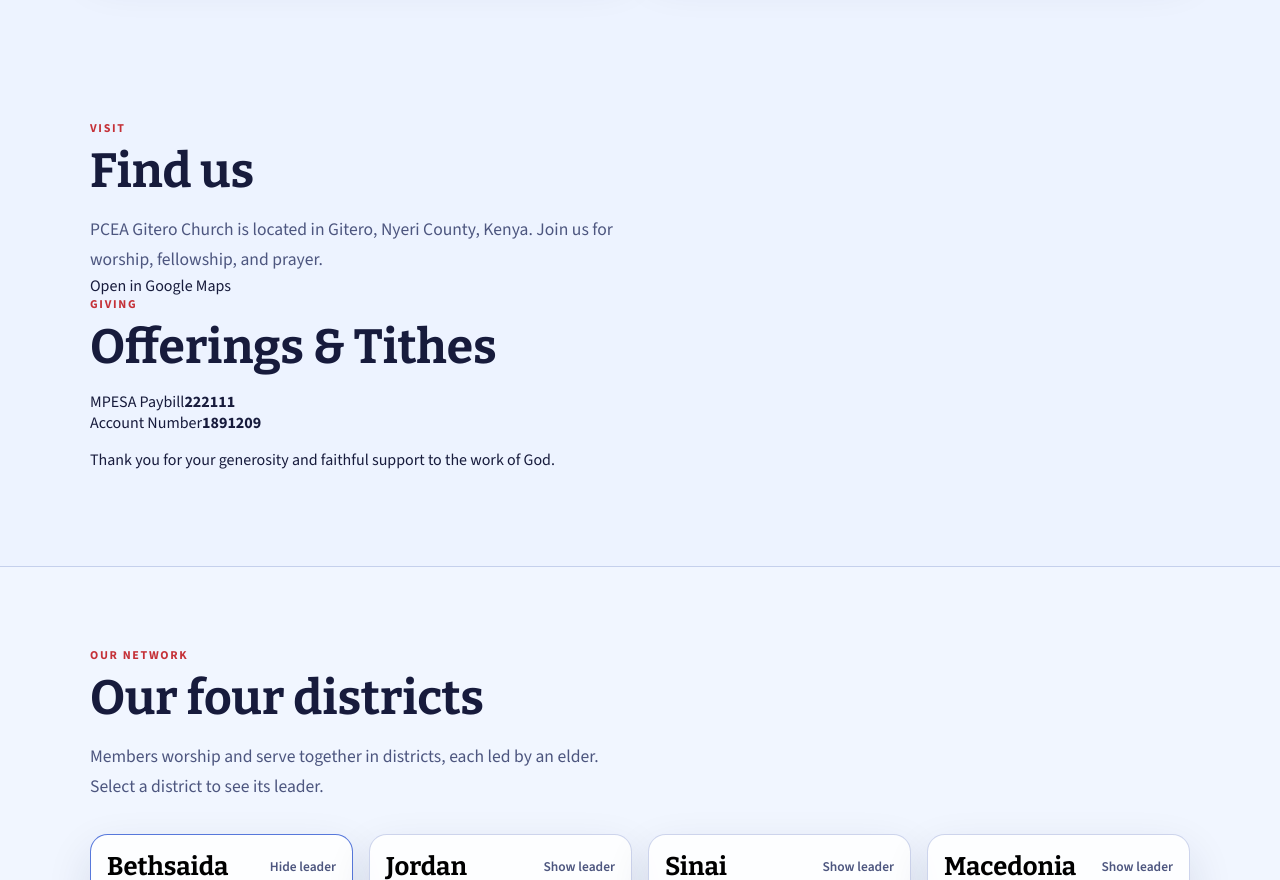
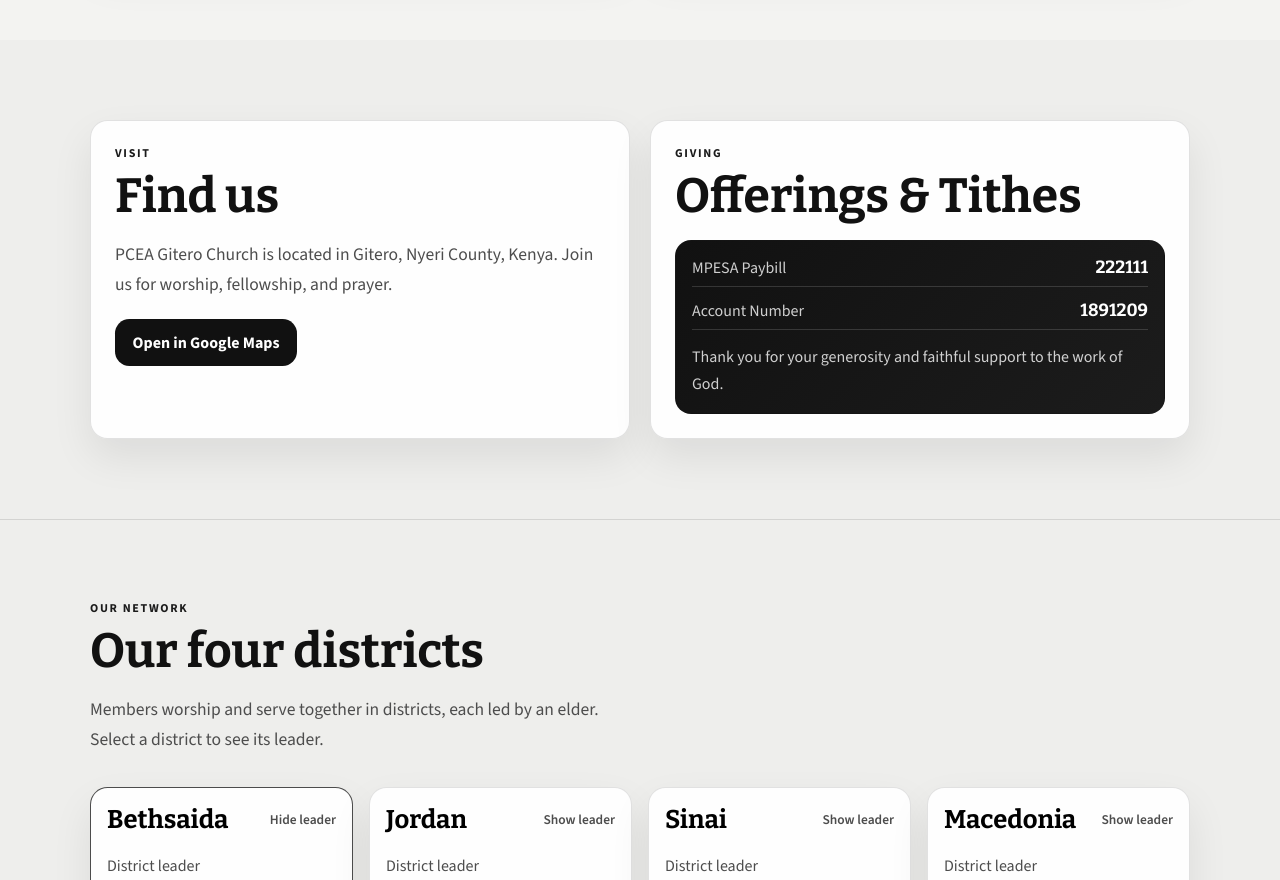
Before and after one commit to Paeshy13/PCEA-Gitero-Church, a React (Vite) app: page / in a window 1280 px wide. Shown: the part 1920-2800 px from the top of the page. Built offline with nearby package versions, Linux system fonts and the light colour scheme.

Commit message:
Apply a black-and-white visual refresh and update the group layout and giving/location styling to match the requested church landing page design.

```diff
--- a/src/styles.css
+++ b/src/styles.css
@@ -1,33 +1,33 @@
  :root {
-  --bg: #edf3ff;
-  --bg-strong: #dfe9ff;
-  --panel: rgba(255, 255, 255, 0.84);
+  --bg: #f3f3f1;
+  --bg-strong: #e5e5e2;
+  --panel: rgba(255, 255, 255, 0.92);
   --panel-strong: #ffffff;
-  --text: #171b3c;
-  --muted: #4d567f;
-  --line: rgba(120, 138, 201, 0.36);
-  --primary: #2d2a82;
-  --primary-soft: #e8ecff;
-  --accent: #f1b129;
-  --accent-strong: #f4c14b;
-  --danger: #c53138;
-  --shadow: 0 18px 45px rgba(27, 31, 72, 0.12);
+  --text: #111111;
+  --muted: #4d4d4d;
+  --line: rgba(17, 17, 17, 0.12);
+  --primary: #111111;
+  --primary-soft: #f0f0f0;
+  --accent: #d4d4d4;
+  --accent-strong: #bdbdbd;
+  --danger: #1b1b1b;
+  --shadow: 0 18px 40px rgba(0, 0, 0, 0.08);
 }
 
 :root[data-theme='dark'] {
-  --bg: #0d112d;
-  --bg-strong: #121a3c;
-  --panel: rgba(18, 23, 49, 0.9);
-  --panel-strong: #171d40;
-  --text: #edf1ff;
-  --muted: #b4bedf;
-  --line: rgba(175, 188, 255, 0.18);
-  --primary: #aeb9ff;
-  --primary-soft: rgba(104, 116, 210, 0.22);
-  --accent: #ffd76b;
-  --accent-strong: #f6c753;
-  --danger: #ff8a7c;
-  --shadow: 0 18px 45px rgba(2, 5, 18, 0.45);
+  --bg: #0d0d0d;
+  --bg-strong: #171717;
+  --panel: rgba(24, 24, 24, 0.94);
+  --panel-strong: #1d1d1d;
+  --text: #f4f4f4;
+  --muted: #d0d0d0;
+  --line: rgba(255, 255, 255, 0.12);
+  --primary: #f4f4f4;
+  --primary-soft: rgba(255, 255, 255, 0.06);
+  --accent: #d9d9d9;
+  --accent-strong: #c7c7c7;
+  --danger: #ffffff;
+  --shadow: 0 18px 40px rgba(0, 0, 0, 0.28);
 }
 
 * { box-sizing: border-box; }
@@ -42,8 +42,8 @@ body {
   min-height: 100vh;
   font-family: 'Source Sans 3', sans-serif;
   background:
-    radial-gradient(circle at top, rgba(153, 170, 255, 0.35), transparent 30%),
-    linear-gradient(180deg, var(--bg-strong) 0%, var(--bg) 26%, var(--bg) 100%);
+    radial-gradient(circle at top, rgba(255, 255, 255, 0.7), transparent 30%),
+    linear-gradient(180deg, #111111 0%, #202020 18%, var(--bg) 18%, var(--bg) 100%);
   color: var(--text);
 }
 
@@ -113,7 +113,7 @@ img { max-width: 100%; display: block; }
   top: 0;
   z-index: 50;
   backdrop-filter: blur(14px);
-  background: rgba(30, 30, 86, 0.88);
+  background: rgba(10, 10, 10, 0.9);
   border-bottom: 1px solid rgba(255, 255, 255, 0.08);
 }
 
@@ -142,11 +142,11 @@ img { max-width: 100%; display: block; }
   display: grid;
   place-items: center;
   border-radius: 50%;
-  background: linear-gradient(135deg, #f8d95f, #f1b127);
-  color: #1d1f62;
+  background: linear-gradient(135deg, #ffffff, #d2d2d2);
+  color: #111111;
   font-size: 0.9rem;
   font-weight: 900;
-  box-shadow: inset 0 0 0 2px rgba(255,255,255,0.5);
+  box-shadow: inset 0 0 0 2px rgba(0,0,0,0.12);
 }
 
 .nav-links {
@@ -180,9 +180,9 @@ img { max-width: 100%; display: block; }
 }
 
 .hero {
-  background: linear-gradient(135deg, #1e1f67 0%, #39388f 45%, #2a2b7d 100%);
+  background: linear-gradient(135deg, #070707 0%, #1a1a1a 38%, #363636 100%);
   color: #fff;
-  border-bottom: 6px solid var(--danger);
+  border-bottom: 6px solid #d9d9d9;
   overflow: hidden;
 }
 
@@ -203,13 +203,13 @@ img { max-width: 100%; display: block; }
 }
 
 .hero-eyebrow {
-  color: rgba(233, 236, 255, 0.8);
+  color: rgba(255, 255, 255, 0.75);
   letter-spacing: 0.13em;
 }
 
 .scripture {
   margin: 1.25rem 0 2rem;
-  color: var(--accent);
+  color: #d7d7d7;
   font-weight: 700;
   font-size: 1.2rem;
 }
@@ -220,11 +220,11 @@ img { max-width: 100%; display: block; }
   justify-content: center;
   min-height: 3.25rem;
   padding: 0.9rem 1.4rem;
-  background: var(--accent);
-  color: #1b1b1b;
+  background: #ffffff;
+  color: #111111;
   border-radius: 0.9rem;
   font-weight: 700;
-  box-shadow: 0 10px 25px rgba(241, 177, 41, 0.4);
+  box-shadow: 0 10px 25px rgba(255, 255, 255, 0.12);
   transition: transform 0.2s ease;
 }
 
@@ -242,7 +242,7 @@ img { max-width: 100%; display: block; }
   width: min(320px, 82vw);
   aspect-ratio: 1;
   display: block;
-  filter: drop-shadow(0 20px 45px rgba(12, 13, 35, 0.28));
+  filter: drop-shadow(0 20px 45px rgba(255, 255, 255, 0.08));
 }
 
 .group-logo-wrap {
@@ -286,7 +286,8 @@ img { max-width: 100%; display: block; }
 
 .service-card,
 .district-card,
-.group-panel {
+.group-panel,
+.info-card {
   background: var(--panel);
   border: 1px solid var(--line);
   border-radius: 1.1rem;
@@ -316,16 +317,16 @@ img { max-width: 100%; display: block; }
   line-height: 1.4;
 }
 
-.service-card.red { border-top-color: var(--danger); }
-.service-card.gold { border-top-color: var(--accent); }
-.service-card.muted { border-top-color: rgba(135, 143, 208, 0.8); }
+.service-card.red { border-top-color: #111111; }
+.service-card.gold { border-top-color: #d9d9d9; }
+.service-card.muted { border-top-color: rgba(0, 0, 0, 0.55); }
 
 .leaders-grid .service-card {
   min-height: 160px;
 }
 
 .districts-band {
-  background: rgba(255, 255, 255, 0.2);
+  background: rgba(0, 0, 0, 0.02);
   border-top: 1px solid var(--line);
   border-bottom: 1px solid var(--line);
 }
@@ -348,7 +349,7 @@ img { max-width: 100%; display: block; }
 }
 
 .district-card.open {
-  border-color: rgba(46, 87, 211, 0.8);
+  border-color: rgba(0, 0, 0, 0.7);
 }
 
 .district-card-top {
@@ -400,14 +401,14 @@ img { max-width: 100%; display: block; }
 }
 
 .tab.active {
-  background: var(--primary);
-  border-color: var(--primary);
+  background: #111111;
+  border-color: #111111;
   color: #fff;
 }
 
 .group-panel {
-  display: grid;
-  grid-template-columns: 1.3fr 0.9fr;
+  display: flex;
+  flex-direction: column;
   gap: 1.5rem;
   padding: 1.5rem;
   margin-top: 1.5rem;
@@ -461,7 +462,7 @@ img { max-width: 100%; display: block; }
 .motto {
   position: relative;
   padding-left: 1rem;
-  border-left: 4px solid var(--accent);
+  border-left: 4px solid #111111;
   font-family: 'Bitter', serif;
   color: var(--text) !important;
   font-size: 1.1rem;
@@ -486,16 +487,77 @@ img { max-width: 100%; display: block; }
 
 .value-list li {
   border: 1px solid var(--line);
-  background: rgba(145, 155, 216, 0.08);
+  background: rgba(17, 17, 17, 0.04);
   border-radius: 999px;
   padding: 0.4rem 0.75rem;
   font-size: 0.92rem;
 }
 
+.location-section {
+  background: rgba(0, 0, 0, 0.02);
+}
+
+.location-grid {
+  display: grid;
+  grid-template-columns: 1fr 1fr;
+  gap: 1.25rem;
+}
+
+.info-card {
+  padding: 1.5rem;
+}
+
+.map-link {
+  display: inline-flex;
+  align-items: center;
+  justify-content: center;
+  margin-top: 1.2rem;
+  padding: 0.8rem 1.1rem;
+  border-radius: 0.9rem;
+  background: #111111;
+  color: #fff;
+  font-weight: 700;
+}
+
+.giving-flyer {
+  display: grid;
+  gap: 0.8rem;
+  margin-top: 1rem;
+  padding: 1rem;
+  border: 1px solid var(--line);
+  background: linear-gradient(135deg, #111111 0%, #1c1c1c 100%);
+  color: #fff;
+  border-radius: 1rem;
+}
+
+.giving-row {
+  display: flex;
+  justify-content: space-between;
+  gap: 1rem;
+  align-items: center;
+  padding-bottom: 0.5rem;
+  border-bottom: 1px solid rgba(255,255,255,0.15);
+}
+
+.giving-row span {
+  color: rgba(255,255,255,0.8);
+}
+
+.giving-row strong {
+  font-family: 'Bitter', serif;
+  font-size: 1.1rem;
+}
+
+.giving-note {
+  margin: 0;
+  color: rgba(255,255,255,0.8);
+  line-height: 1.7;
+}
+
 .site-footer {
-  background: #1d1d63;
+  background: #111111;
   color: rgba(255,255,255,0.8);
-  border-top: 6px solid var(--accent);
+  border-top: 6px solid #dbdbdb;
   padding: 2rem 0;
 }
 
@@ -513,7 +575,7 @@ img { max-width: 100%; display: block; }
 
 @media (max-width: 900px) {
   .hero-inner,
-  .group-panel {
+  .location-grid {
     grid-template-columns: 1fr;
   }
 
@@ -545,4 +607,9 @@ img { max-width: 100%; display: block; }
   .hero-inner {
     padding-top: 4rem;
   }
+
+  .group-title-block {
+    flex-direction: column;
+    align-items: flex-start;
+  }
 }
```
